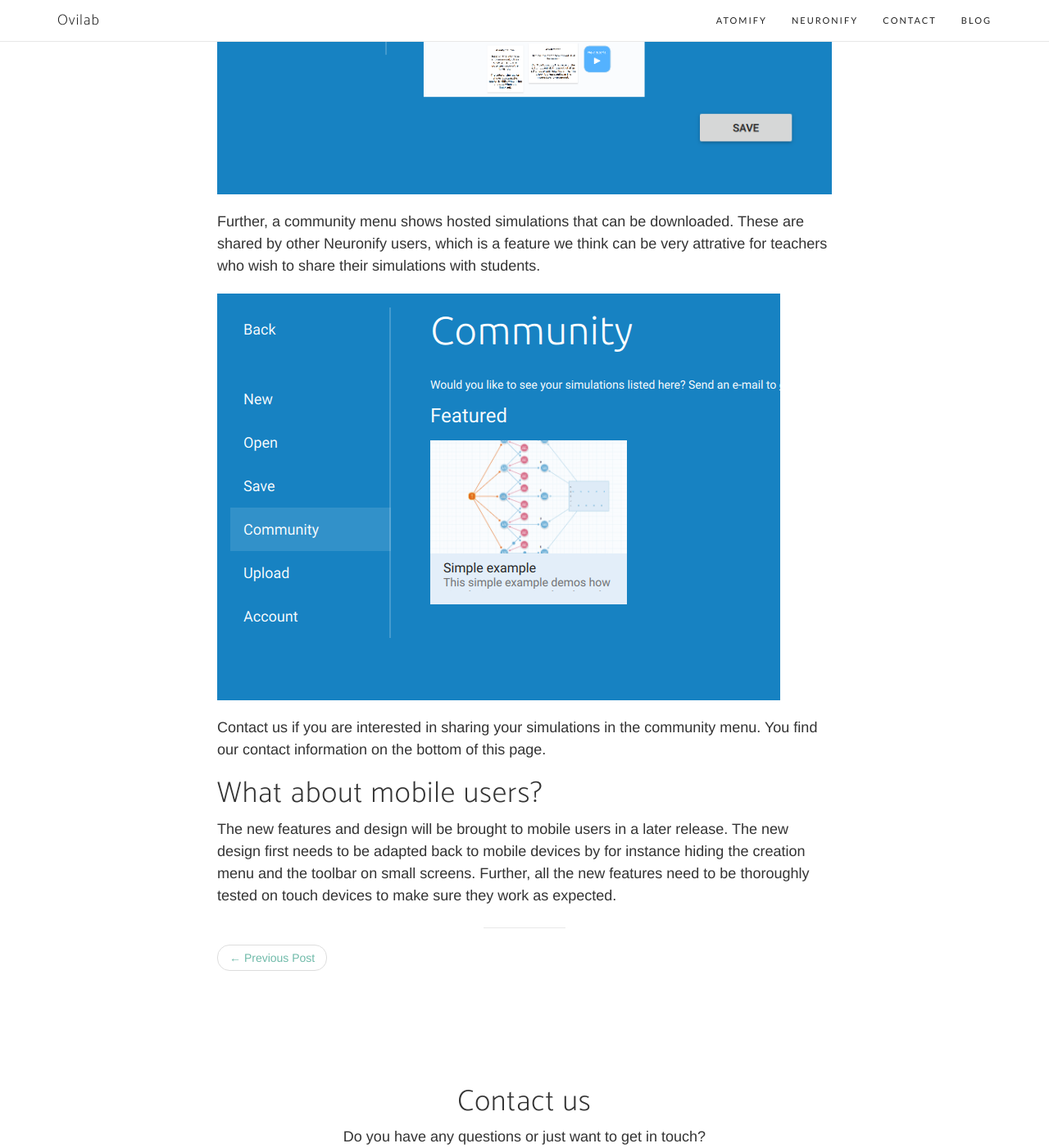
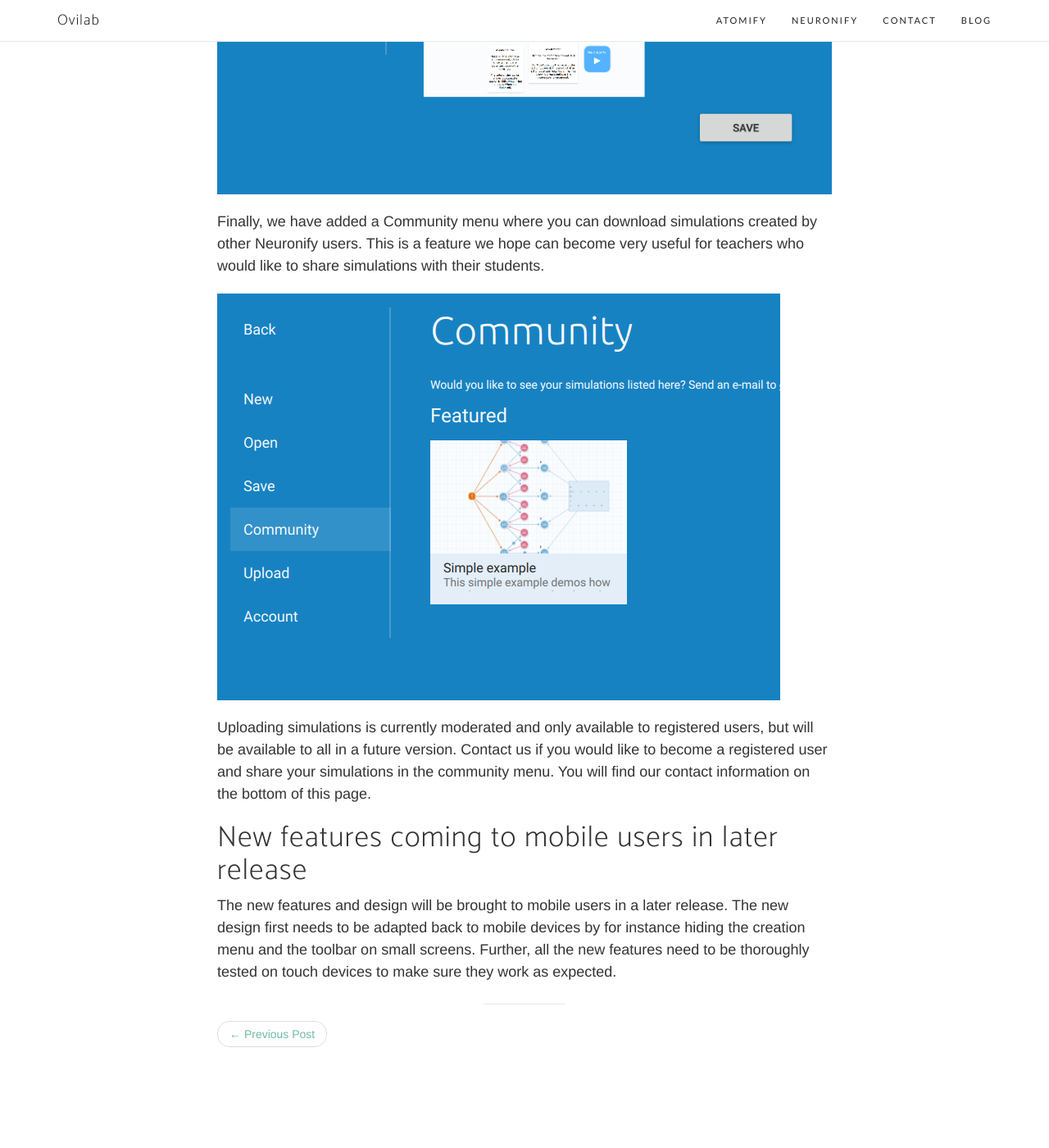
Before and after one commit to ovilab/ovilab.github.io, a Jekyll site: the page built from _posts/2017-06-15-neuronify-1-2-released.md, in a window 1280 px wide and 1400 px high, scrolled down 3137 px. Shown: the whole window at 82% size. Built offline with Jekyll 4.4.1, drawn with Linux system fonts in a browser that asks for light colours; nearby versions of some CDN libraries; some web fonts are replaced.

Commit message:
Clarify upload access

```diff
--- a/_posts/2017-06-15-neuronify-1-2-released.md
+++ b/_posts/2017-06-15-neuronify-1-2-released.md
@@ -64,17 +64,20 @@ These can be shared with others by traditional means of file sharing or e-mail:
 
 ![New save menu](/img/posts/neuronify-1-2-save.png){:class="img-responsive"}
 
-Further, a community menu shows hosted simulations that can be downloaded.
-These are shared by other Neuronify users, which is a feature we think can be
-very attrative for teachers who wish to share their simulations with students.
+Finally, we have added a Community menu where you can download simulations created
+by other Neuronify users.
+This is a feature we hope can become very useful for teachers who would like to
+share simulations with their students.
 
 ![New community menu](/img/posts/neuronify-1-2-community.png){:class="img-responsive"}
 
-Contact us if you are interested in sharing your simulations in the
-community menu.
-You find our contact information on the bottom of this page.
+Uploading simulations is currently moderated and only available to registered users,
+but will be available to all in a future version.
+Contact us if you would like to become a registered user and share your simulations
+in the community menu.
+You will find our contact information on the bottom of this page.
 
-# What about mobile users? #
+# New features coming to mobile users in later release #
 
 The new features and design will be brought to mobile users in a later
 release.
```
